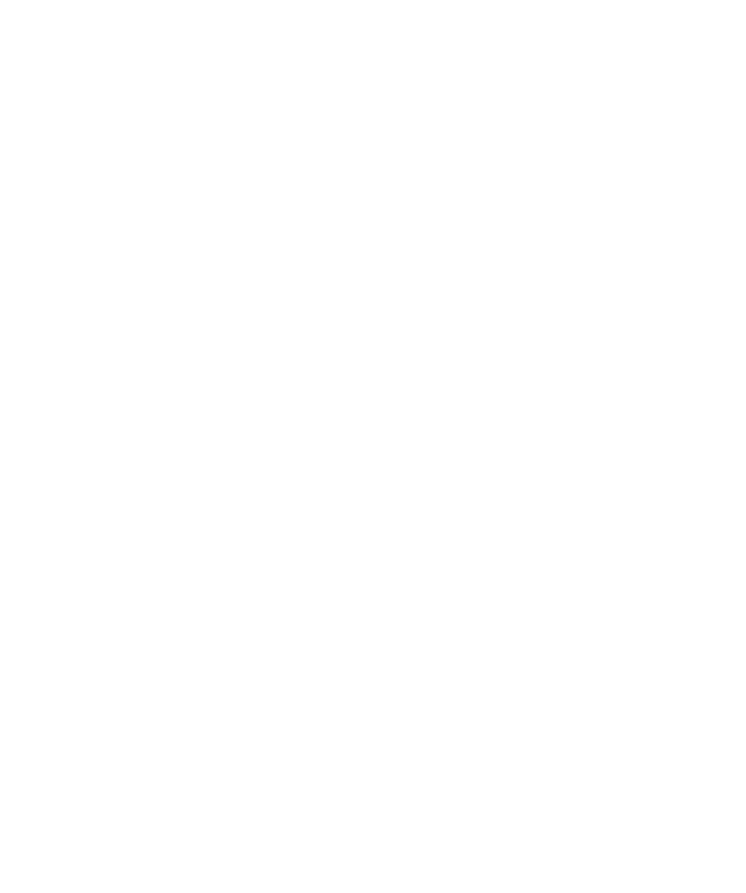
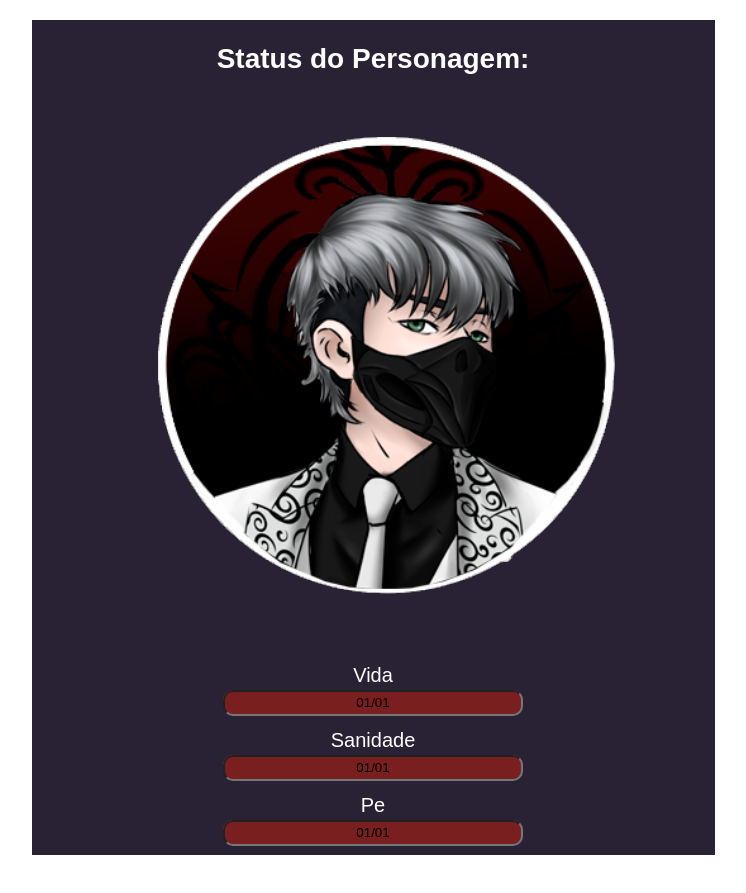
Before and after one commit to lucasolib/fichas_do_medo, a React (Vite) app: page / in a window 1280 px wide. Shown: the part 633-1526 px from the top of the page, without its empty margins (267-1013 px from the left). Before the commit the page ends 800 px from the top, so only its background shows below. Built offline with nearby package versions, Linux system fonts and the light colour scheme.

Commit message:
Feat: Adiciona card principal com foto

```diff
--- a/src/App.tsx
+++ b/src/App.tsx
@@ -1,9 +1,13 @@
 import './App.css';
+import Base from './components/base';
 import Infos from './components/info';
 
 function App() {
   return (
-    <Infos />
+    <>
+      <Infos />
+      <Base />
+    </>
   )
 }
 
--- /dev/null
+++ b/src/components/base.tsx
@@ -0,0 +1,61 @@
+import { useState } from 'react';
+import '../css/base.css';
+
+// TO DO: Criar um elemento de texto que sobreponha os inputs para aparecer sempre centralizado nas barras de vida
+
+function Base() {
+  const [state, setState] = useState({
+    vida: '01/01',
+    sanidade: '01/01',
+    pe: '01/01',
+    vidaPorcent: 100,
+    sanidadePorcent: 100,
+    pePorcent: 100,
+  });
+
+  function handleChange (event: React.ChangeEvent<HTMLInputElement | HTMLSelectElement | HTMLTextAreaElement>) {
+    const { name, value } = event.target;
+    porcentagem(name, value);
+    setState({
+      ...state,
+      [name]: value,
+    });
+  }
+
+  function porcentagem (key: string, value: string) {
+        const [valorAtual, valorMaximo] = value.split('/');
+        const valorAtualNum = parseFloat(valorAtual);
+        const valorMaximoNum = parseFloat(valorMaximo);
+        const porcentagem = (valorAtualNum / valorMaximoNum) * 100;
+        const vida = document.getElementsByName(key);
+        vida[0]?.setAttribute('style', 'width: ' + porcentagem + '%')
+  }
+
+  return (
+    <article className='base'>
+      <h1 className='tituloBase'>
+        Status do Personagem:
+      </h1>
+      <img src='../public/testeIcon.png' alt='Icon do personagem' className='iconBase'/>
+      {(Object.keys(state) as Array<keyof typeof state>).map((nome) => {
+        if (typeof state[nome] === 'string') {
+          return (
+          <label key={nome}>
+            {nome.charAt(0).toUpperCase() + nome.slice(1)}
+            <div className='barraResponsiva'>
+              <input
+                type='text'
+                name={nome}
+                className='inputBase'
+                defaultValue={state[nome]}
+                onBlur={handleChange}
+              />
+            </div>
+          </label>
+        )}}
+      )}
+    </article>
+  )
+}
+
+export default Base;
--- /dev/null
+++ b/src/css/base.css
@@ -0,0 +1,48 @@
+.base {
+  background-color: #292235;
+  color: #ffffff;
+  font-family: Arial, sans-serif;
+  display: flex;
+  flex-direction: column;
+  align-items: center;
+  justify-content: center;
+  margin: 100px;
+}
+
+.tituloBase {
+  font-size: 28px;
+  color: #ffffff;
+  text-align: center;
+  display: inline-block;
+}
+
+.iconBase {
+  width: fit-content; /* Provavelmnete vai ter que ajustar dps */
+  height: fit-content;
+}
+
+label {
+  display: flex;
+  flex-direction: column;
+  font-size: 16px;
+  margin-bottom: 15px;
+  width: 300px;
+}
+
+.barraResponsiva {
+  width: 300px;
+  height: 20px;
+  border-radius: 10px;
+  background-color: #c23c3c;
+  display: flex;
+  align-items: flex-start;
+  justify-content: flex-start;
+}
+
+.inputBase {
+  height: 100%;
+  border-radius: 10px;
+  background-color: #791f1f;
+  text-align: center;
+  width: 100%;
+}
```
Also changed, not shown: public/testeIcon.png (added).
